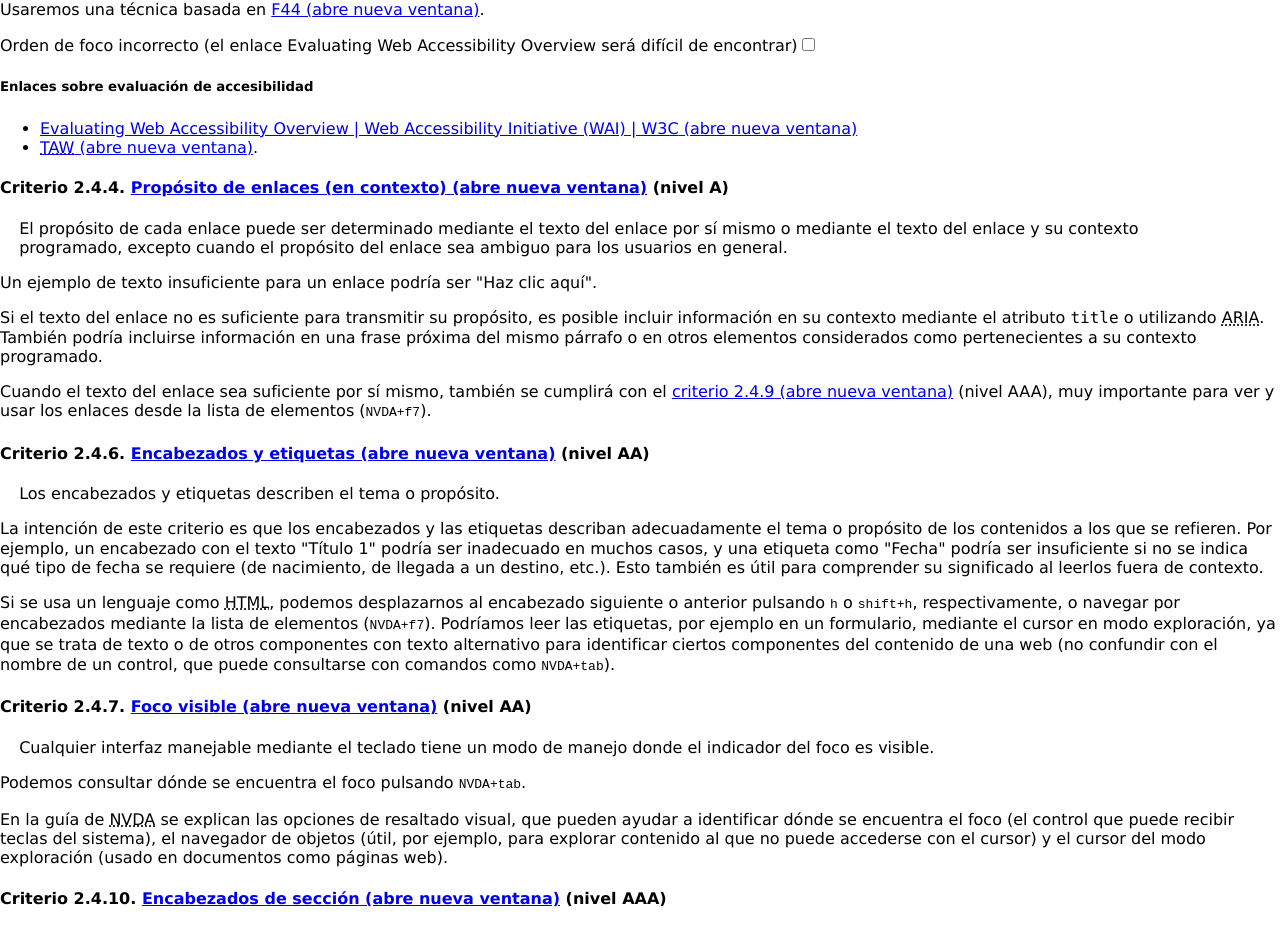
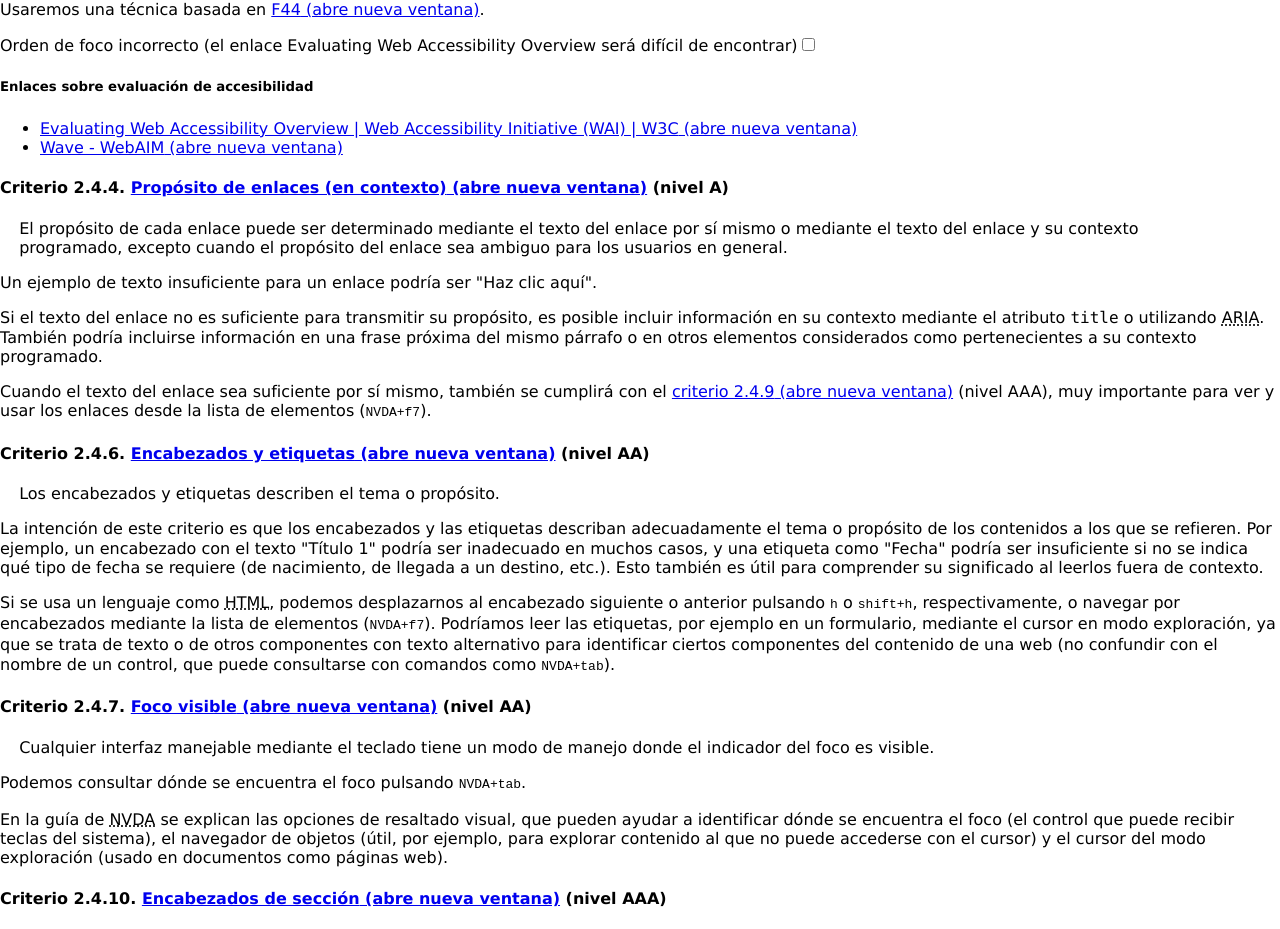
Before and after one commit to nvdaes/weba11y, a React (Create React App) app: page / in a window 1280 px wide. Shown: the part 6258-7187 px from the top of the page. Built offline with nearby package versions, Linux system fonts and the light colour scheme.

Commit message:
Replace TAW for Wave, used to evaluate this page

```diff
--- a/src/components/complex/focusOrder.js
+++ b/src/components/complex/focusOrder.js
@@ -24,9 +24,7 @@ contents="Orden del foco" /> (nivel A)</h4>
 		<li><a id="index1" hrefLang="en" href="https://www.w3.org/WAI/test-evaluate/"
 		target="_blank"
 		rel="noopener noreferrer"><span lang="en">Evaluating Web Accessibility Overview | Web Accessibility Initiative (WAI) | W3C</span> (abre nueva ventana)</a></li>
-		<li><a hrefLang="es" href="https://www.tawdis.net"
-		target="_blank"
-		rel="noopener noreferrer"><abbr title="Test de Accesibilidad Web">TAW</abbr> (abre nueva ventana)</a>.</li>
+		<li><ExternalLink href="https://wave.webaim.org/" contents="Wave - WebAIM" /></li>
 		</ul>
 		</>
 	)
```
